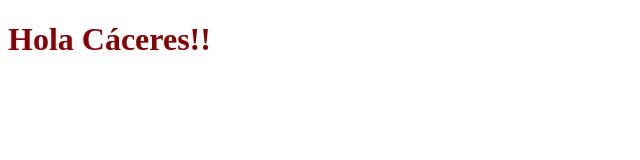
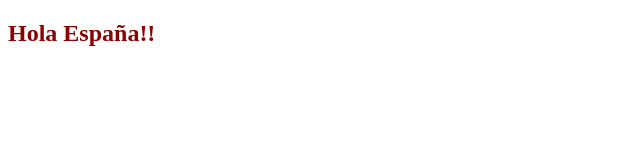
Before and after one commit to JuanCarlos00/test2, a plain HTML site: page index.html in a window 1280 px wide. Shown: the whole page, without its empty margins (0-640 px from the left). Drawn offline with Linux system fonts and the light colour scheme.

Commit message:
Cambios en css

```diff
--- a/css/estilos.css
+++ b/css/estilos.css
@@ -1,3 +1,3 @@
-h1 {
+h2 {
     color: darkred;
 }
--- a/index.html
+++ b/index.html
@@ -8,6 +8,6 @@
     <link rel="stylesheet" href="./css/estilos.css">
 </head>
 <body>
-    <h1>Hola Cáceres!!</h1>
+    <h2>Hola España!!</h2>
 </body>
 </html>
```
